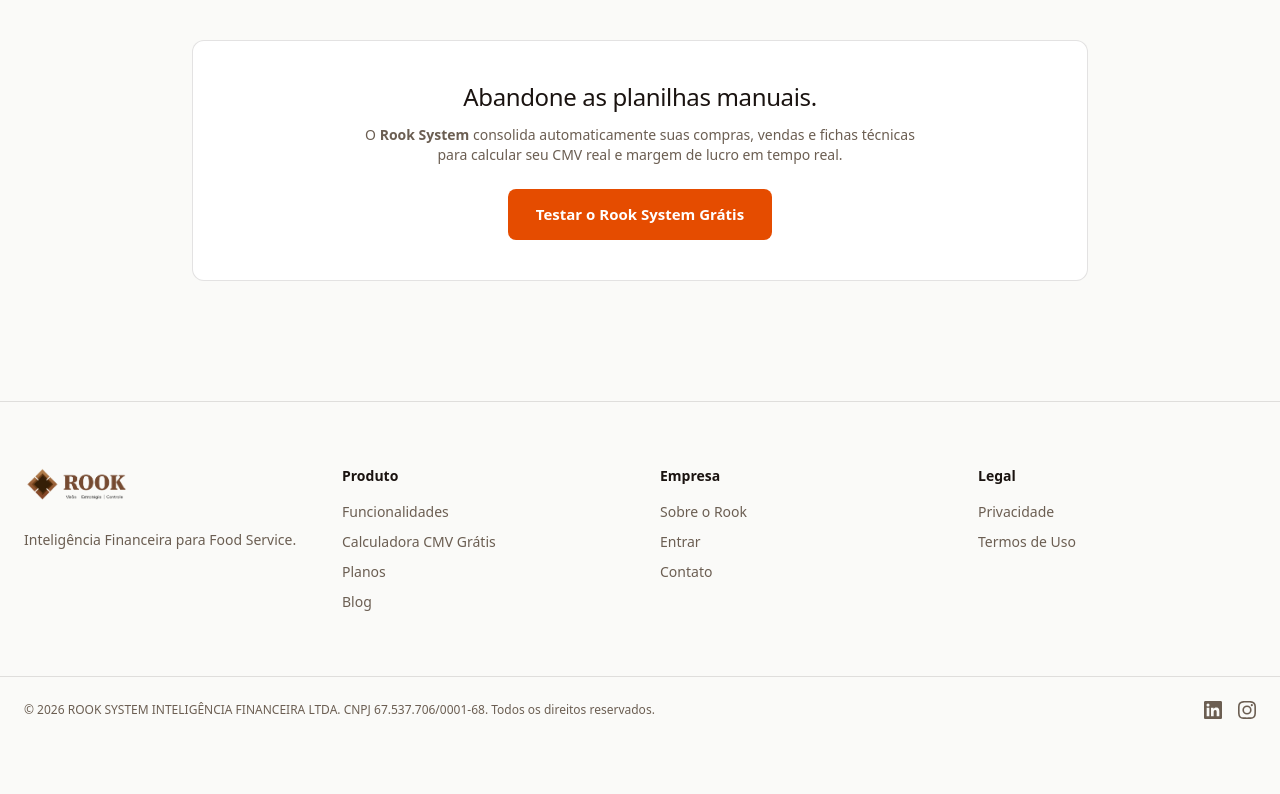
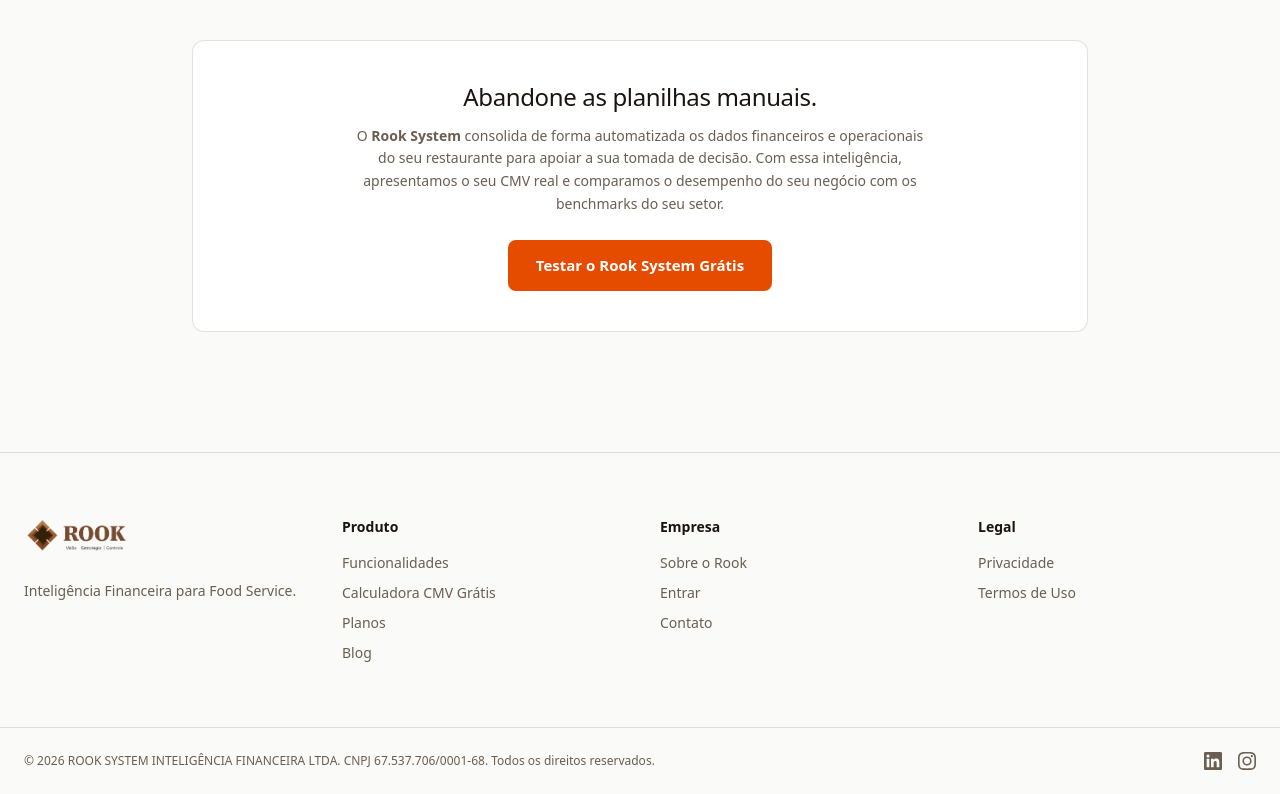
Before and after one commit to rook-system-agentic/rook-landing, a Next.js app: page /calculadora-cmv in a window 1280 px wide. Shown: the part 1367-2161 px from the top of the page. Before the commit the page ends 2110 px from the top, so only its background shows below. Built offline with nearby package versions, Linux system fonts and the light colour scheme.

Commit message:
fix(copy): aprimora texto de apresentacao focado em inteligencia operacional e benchmark do setor (#57)

```diff
--- a/src/app/calculadora-cmv/page.tsx
+++ b/src/app/calculadora-cmv/page.tsx
@@ -54,8 +54,8 @@
             <h3 className="heading-section text-2xl mb-3">
               Abandone as planilhas manuais.
             </h3>
-            <p className="text-muted max-w-xl mx-auto mb-6 text-sm">
-              O <strong>Rook System</strong> consolida automaticamente suas compras, vendas e fichas técnicas para calcular seu CMV real e margem de lucro em tempo real.
+            <p className="text-muted max-w-xl mx-auto mb-6 text-sm leading-relaxed">
+              O <strong>Rook System</strong> consolida de forma automatizada os dados financeiros e operacionais do seu restaurante para apoiar a sua tomada de decisão. Com essa inteligência, apresentamos o seu CMV real e comparamos o desempenho do seu negócio com os benchmarks do seu setor.
             </p>
             <div className="flex justify-center">
               <Link href="/planos/" className="btn-primary">
--- a/src/data/billing-catalog-v2.snapshot.json
+++ b/src/data/billing-catalog-v2.snapshot.json
@@ -1,5 +1,5 @@
 {
-  "generatedAt": "2026-08-07T02:57:58.563Z",
+  "generatedAt": "2026-08-07T03:06:58.056Z",
   "sourceUrl": "https://app.rook.com.br/api/billing/catalog",
   "catalog": {
     "release": {
```
